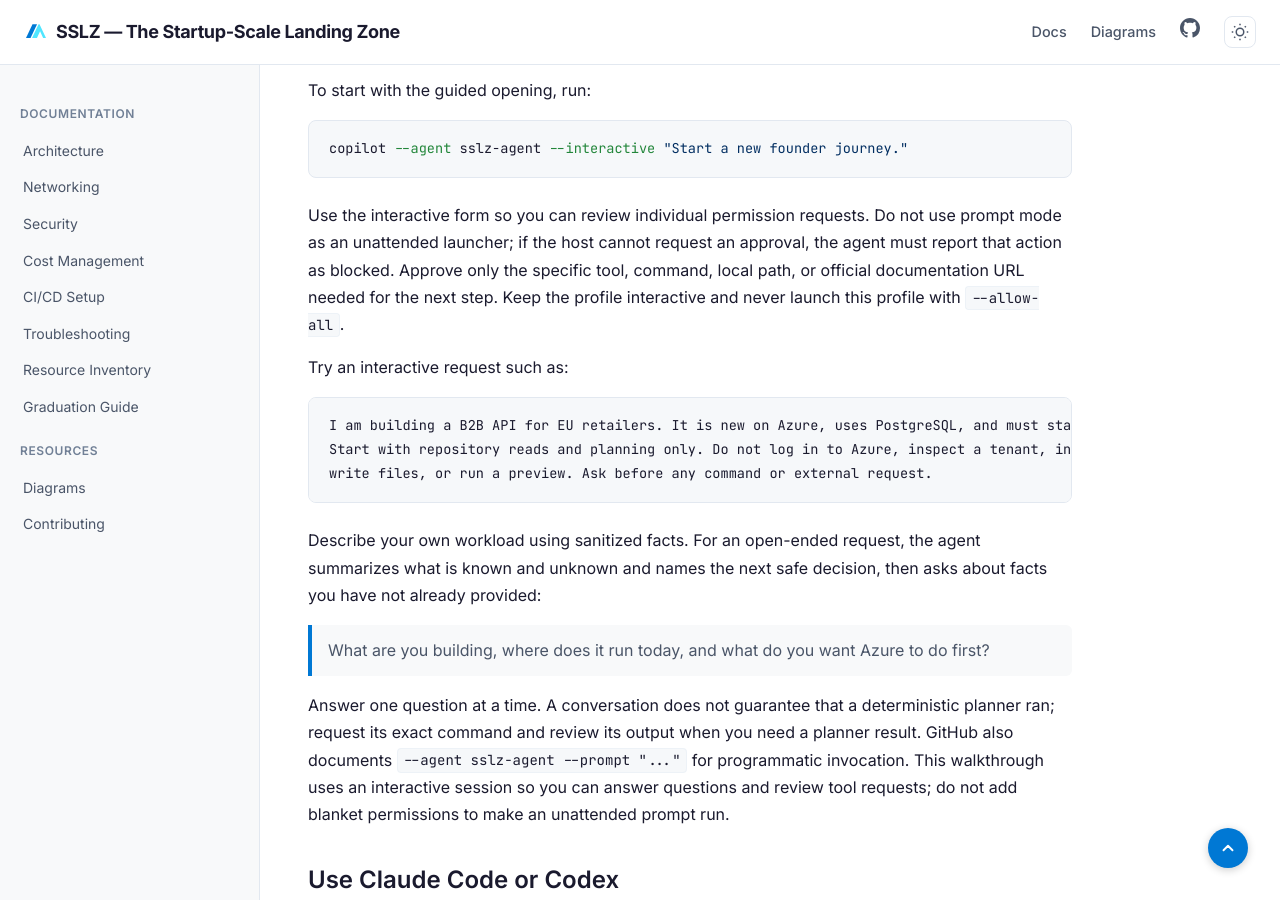
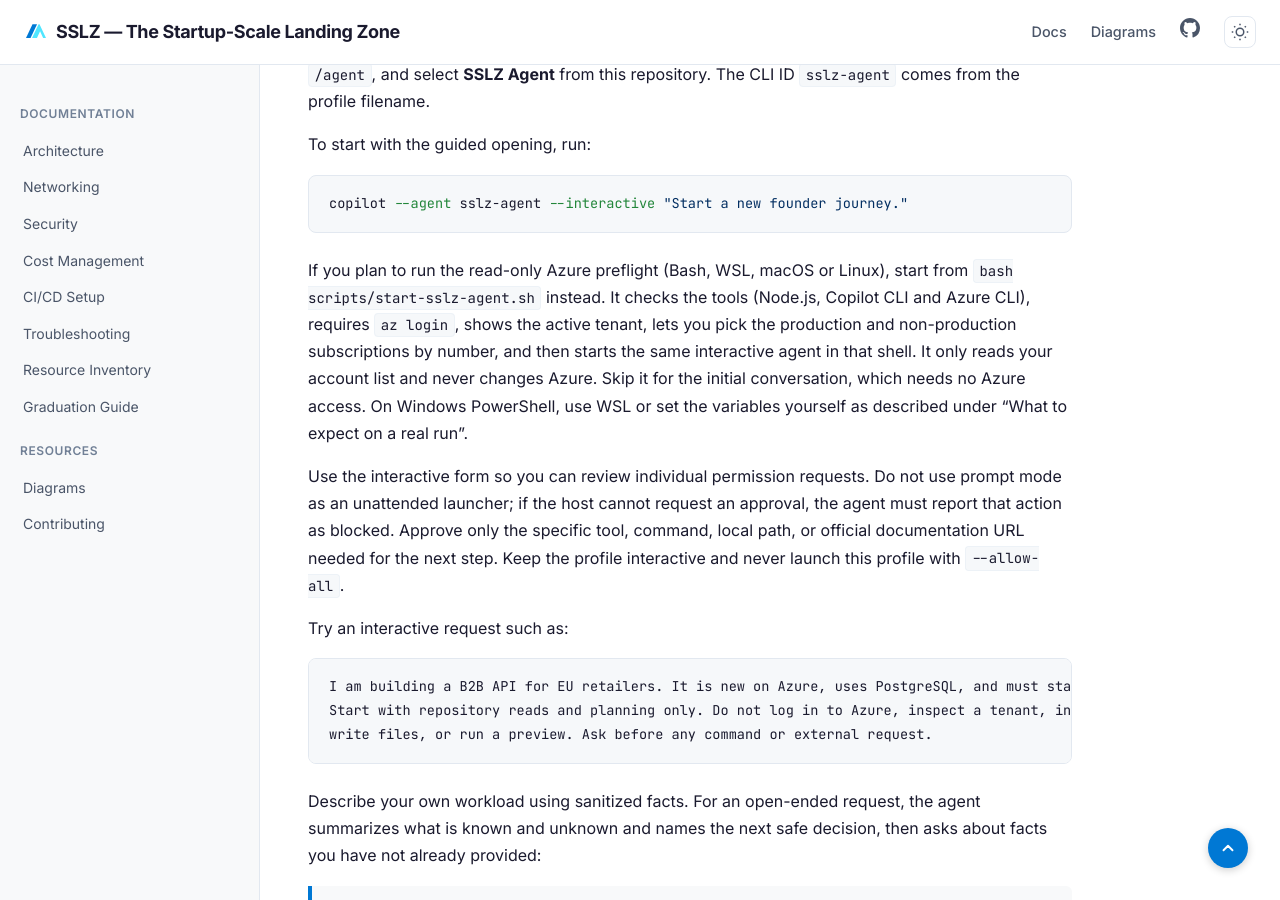
Before and after one commit to ricmmartins/sslz, a Jekyll site: the page built from use-sslz-agent.md, in a window 1280 px wide and 900 px high, scrolled down 2420 px. Built offline with Jekyll 4.4.1, drawn with Linux system fonts in a browser that asks for light colours; some of the changed text lies outside the part shown.

Commit message:
Docs: introduce the launcher script and Azure CLI needs for the preflight (#116)

````diff
--- a/use-sslz-agent.md
+++ b/use-sslz-agent.md
@@ -44,7 +44,7 @@
 node --version
 ```
 
-The initial conversation does not require Azure CLI, an Azure subscription, or Azure login. Local JSON planning uses
+The initial conversation does not require Azure CLI, an Azure subscription, or Azure login. The read-only preflight and the launcher script do need Azure CLI and `az login` to the tenant that owns your subscriptions. Local JSON planning uses
 synthetic inputs and does not need Azure access.
 The website's [Quick Start]({{ '/' | relative_url }}#quick-start) is a separate, direct operator deployment path with
 different prerequisites and approval responsibilities.
@@ -87,6 +87,8 @@
 ```shell
 copilot --agent sslz-agent --interactive "Start a new founder journey."
 ```
+
+If you plan to run the read-only Azure preflight (Bash, WSL, macOS or Linux), start from `bash scripts/start-sslz-agent.sh` instead. It checks the tools (Node.js, Copilot CLI and Azure CLI), requires `az login`, shows the active tenant, lets you pick the production and non-production subscriptions by number, and then starts the same interactive agent in that shell. It only reads your account list and never changes Azure. Skip it for the initial conversation, which needs no Azure access. On Windows PowerShell, use WSL or set the variables yourself as described under "What to expect on a real run".
 
 Use the interactive form so you can review individual permission requests. Do not use prompt mode as an unattended
 launcher; if the host cannot request an approval, the agent must report that action as blocked. Approve only the
````
